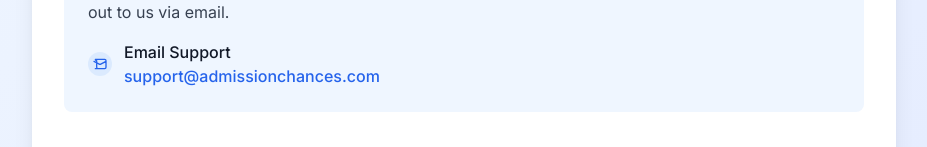
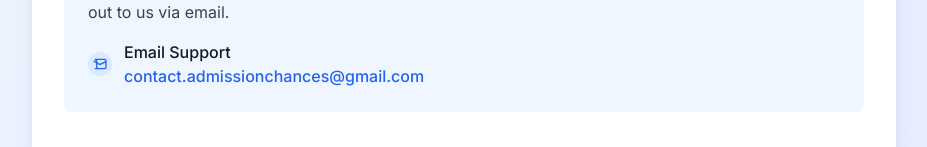
Before and after one commit to sebastian-griego/college-chances, a Next.js app: page /contact in a window 1280 px wide. Shown: the part 224-371 px from the top of the page, without its empty margins (176-1103 px from the left). Built offline with nearby package versions, Linux system fonts and the light colour scheme.

Commit message:
Update contact email to actual Gmail address
- Change support email from placeholder to contact.admissionchances@gmail.com
- Users can now reach out via real email address

```diff
--- a/app/contact/page.tsx
+++ b/app/contact/page.tsx
@@ -22,7 +22,7 @@
                   </div>
                   <div>
                     <h3 className="font-medium text-gray-900">Email Support</h3>
-                    <p className="text-blue-600 font-medium">support@admissionchances.com</p>
+                    <p className="text-blue-600 font-medium">contact.admissionchances@gmail.com</p>
                   </div>
                 </div>
               </div>
```
